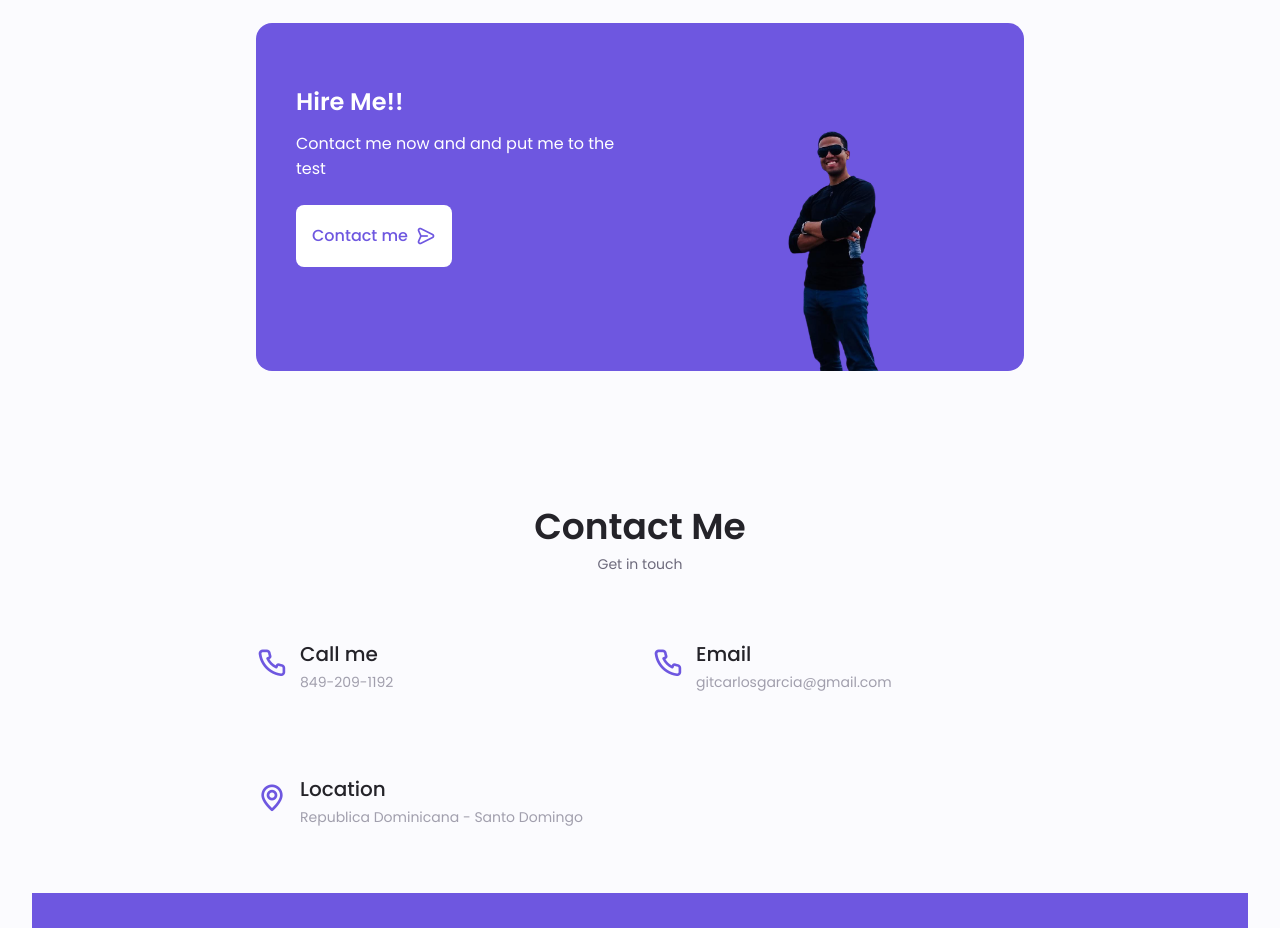
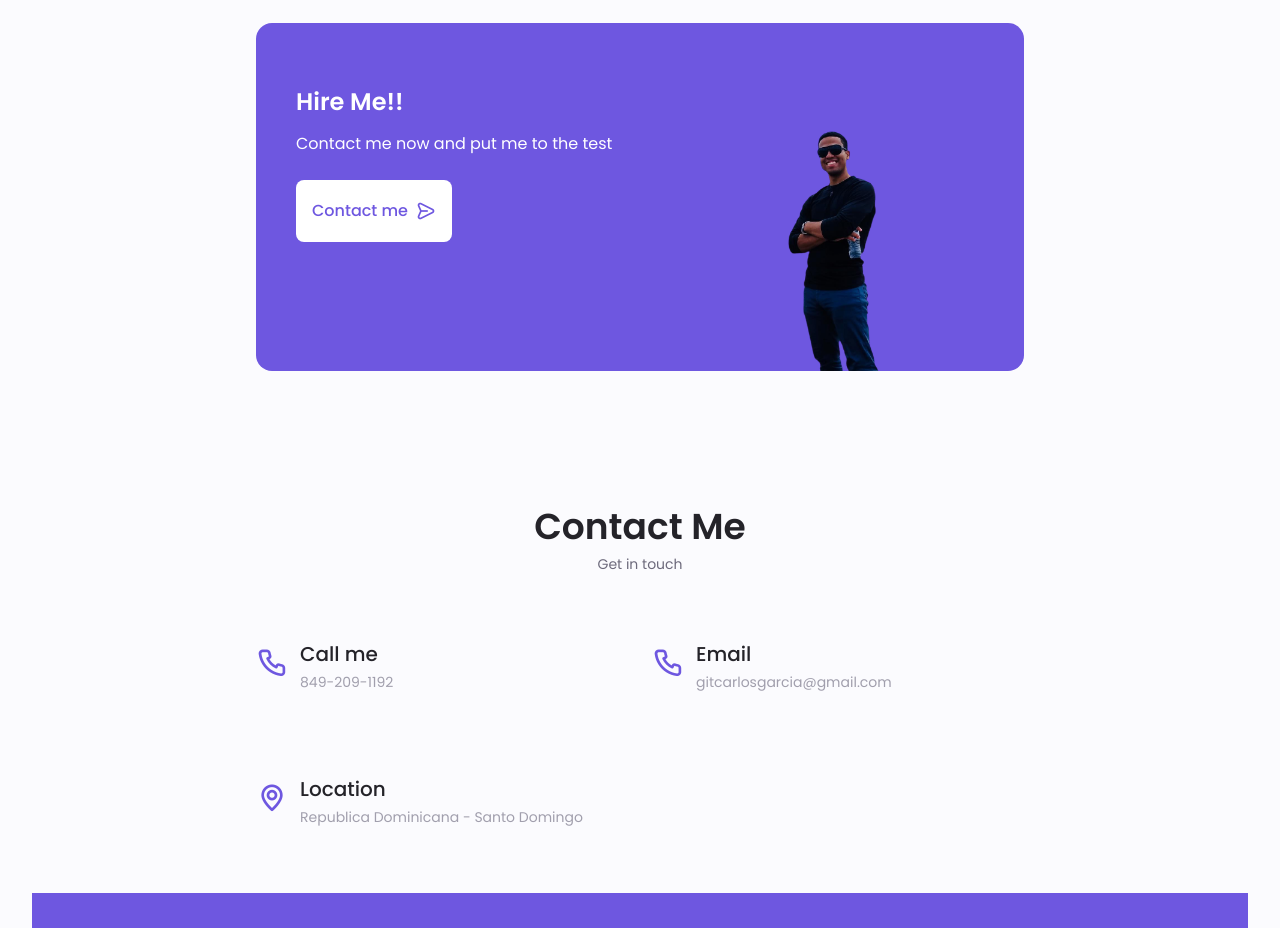
Before and after one commit to Montoi/montoi.github.io, a plain HTML site: page index.html in a window 1280 px wide. Shown: the part 4020-4948 px from the top of the page. Drawn offline with nearby package versions, Linux system fonts and the light colour scheme.

Commit message:
Fixing text

```diff
--- a/index.html
+++ b/index.html
@@ -554,7 +554,7 @@
                     <div class="project__container container grid">
                         <div class="project__data">
                             <h2 class="project__title">Hire Me!! </h2>
-                            <p class="project__description">Contact me now and and put me to the test </p>
+                            <p class="project__description">Contact me now and put me to the test </p>
                             <a href="#contact" class="button button--flex button--white">
                                 Contact me <i class="uil uil-message project__icon button__icon"></i>
                             </a>
```
